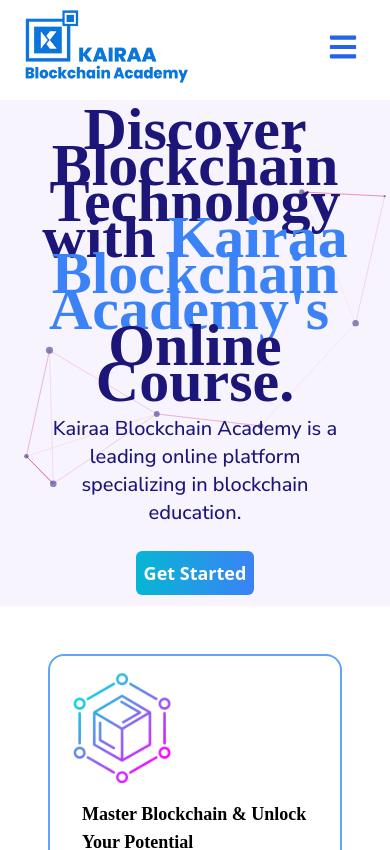
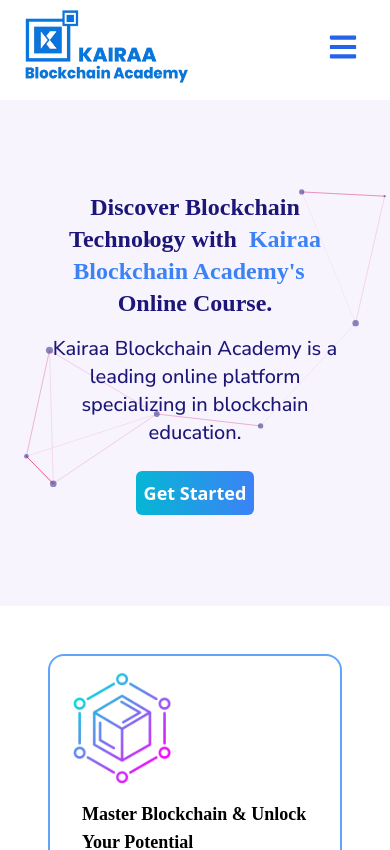
Before and after one commit to Git-Akila/KairaaAcademy, a React (Create React App) app: page / in a window 390 px wide. Shown: the top 850 px of the page. Built offline with nearby package versions, Linux system fonts and the light colour scheme; a web font is replaced by a local one.

Commit message:
updated hero section

```diff
--- a/src/Components/Hero.js
+++ b/src/Components/Hero.js
@@ -61,8 +61,8 @@
 
       <div className="flex h-[60vh] md:h-[80vh] bg-[#F7F4FD] items-center justify-center" >
         <ParticlesContainer className='-z-0' />
-        <div className=' md:w-2/3 w-full px-8 text-center md:px-16 font-bold text-[#1C1678] leading-8 z-10 '>
-          <h1 className="md:text-4xl text-6xl font-headingFont md:p-4 md:m-4 m-2 leading-9">Discover Blockchain  Technology with
+        <div className=' md:w-2/3 w-full px-8 text-center md:px-16 font-bold text-[#1C1678] z-10 '>
+          <h1 className="md:text-4xl text-2xl font-headingFont md:p-4 md:m-4 m-2 ">Discover Blockchain  Technology with
             <span className='px-3 text-blue-500'>Kairaa Blockchain Academy&#x27;s</span> Online Course.</h1>
           <p className=' font-medium  m-4 md:text-2xl text-xl font-paraFont'>Kairaa Blockchain Academy is a leading online platform specializing in blockchain education.</p>
           <Link to='/course/blockchain'> <button className='  text-white w-fit md:px-6 md:py-3 p-2 my-2 md:text-xl text-lg rounded-md bg-gradient-to-r from-cyan-500 to-blue-500 cursor-pointer z-20 hover:scale-110 duration-300'>Get Started</button></Link>
@@ -86,7 +86,7 @@
         {info.map((dt) => {
           return (
 
-            <div className='box border-2 border-blue-400 p-4 md:h-auto h-[90vh] md:w-[20vw] rounded-2xl '>
+            <div className='box border-2 border-blue-400 p-4 h-auto md:h-[700px] md:w-[20vw] rounded-2xl '>
               <img src={dt.img} alt={dt.heading} className='w-28 h-28' />
               <h2 className='md:text-xl text-lg font-bold p-4  font-headingFont'>{dt.heading}</h2>
               <hr />
```
Also changed, not shown: 1 other file (tests, documents, lock files or other folders).
